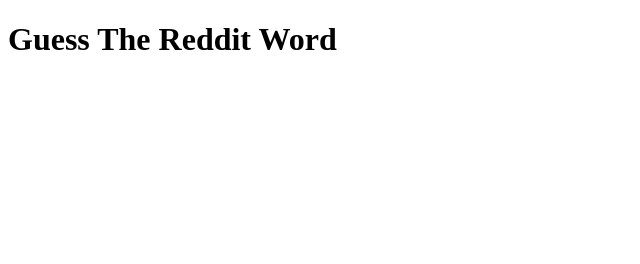
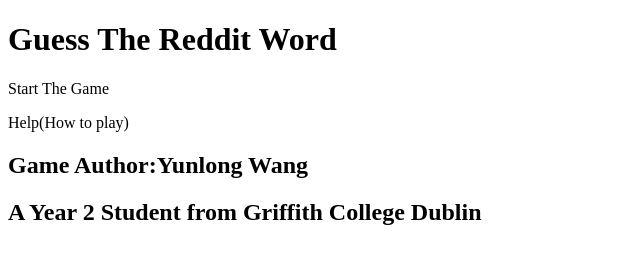
Before and after one commit to shichong8634/Guess-the-reddit-word-competition-event----Yunlong_Wang, a website: page src/index.html in a window 1280 px wide. Shown: the whole page, without its empty margins (0-640 px from the left). Drawn offline with Linux system fonts and the light colour scheme.

Commit message:
Design page, add some important information.
----Yunlong Wang(Computing major(Year 2) in Griffith College Dublin)
----Updated in 18:38 21/6/2026

```diff
--- a/src/index.html
+++ b/src/index.html
@@ -1,10 +1,22 @@
 <!DOCTYPE html>
 <html lang="en">
+
 <head>
     <meta charset="UTF-8">
-    <title>Title</title>
+    <title> Guess The Reddit Word</title>
+    <link rel="stylesheet" href="style.css">
 </head>
+
 <body>
 <h1>Guess The Reddit Word</h1>
+
+<p>Start The Game</p>
+
+<p>Help(How to play)</p>
+
+<h2>Game Author:Yunlong Wang</h2>
+<h2>A Year 2 Student from Griffith College Dublin </h2>
+
 </body>
+
 </html>
```
